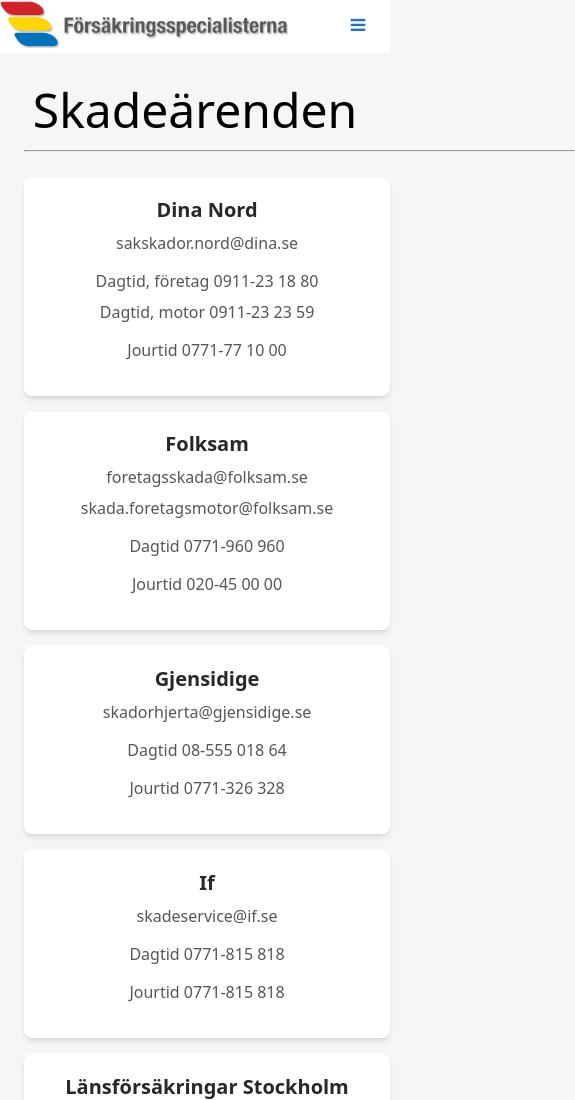
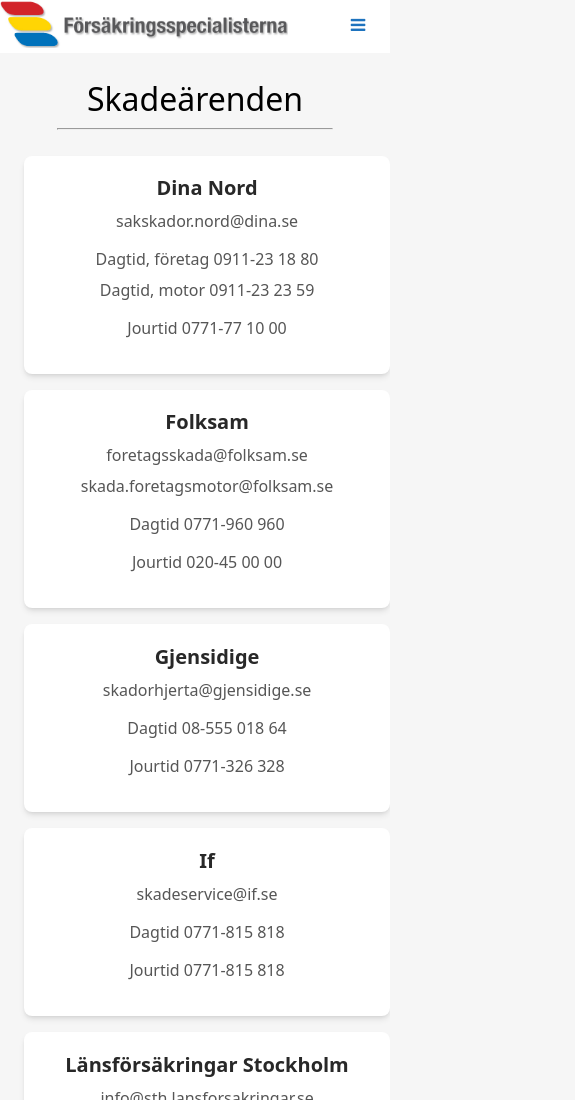
Before and after one commit to Dirivial/forsakringsspecialisterna, an Astro site: page /claims in a window 390 px wide. Shown: the top 1100 px of the page, 575 px wide, since content can reach past the window. Built offline with nearby package versions, Linux system fonts and the light colour scheme; Astro itself is replaced by a stand-in of ours.

Commit message:
Fixed too large hr on claims page

```diff
--- a/src/pages/claims.astro
+++ b/src/pages/claims.astro
@@ -158,4 +158,16 @@ import Layout from "../layouts/Layout.astro";
     gap: 1rem;
     padding: 0;
   }
+  @media screen and (max-width: 992px) {
+    h1 {
+      font-size: 2rem;
+      font-weight: 500;
+      margin: 0;
+    }
+
+    .divider {
+      width: 30ch;
+      margin-bottom: 3vh;
+    }
+  }
 </style>
```
